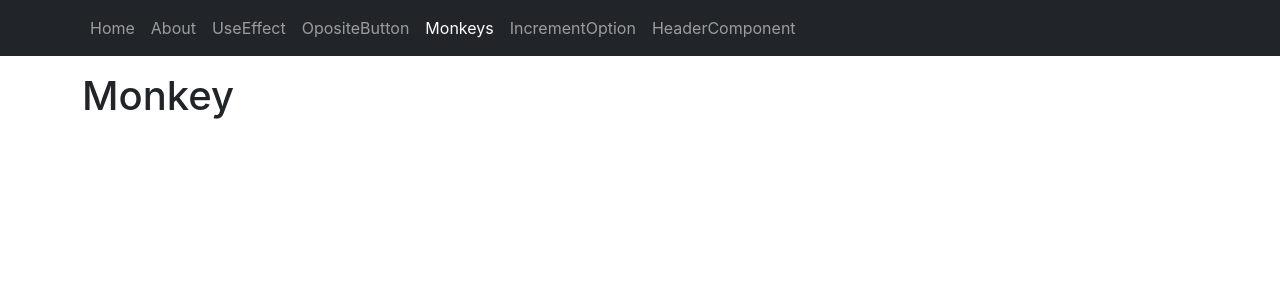
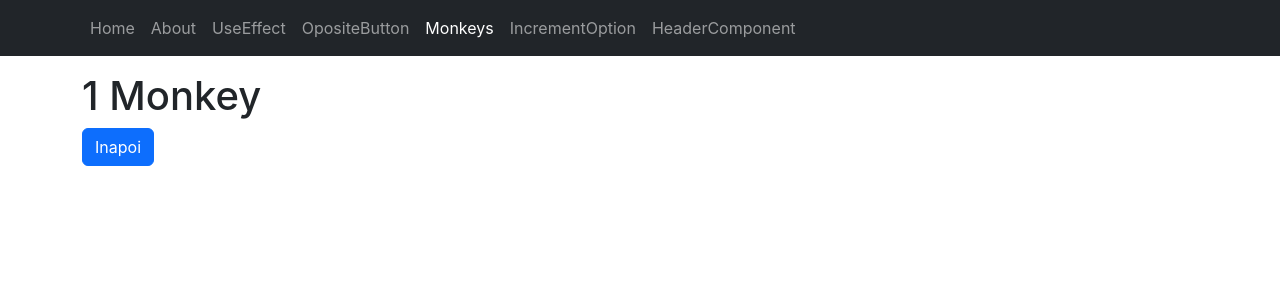
Before and after one commit to brateanugeorgeflorin/react-sda-course, a React (Create React App) app: page /monkeys/1 in a window 1280 px wide. Shown: the top 300 px of the page. Built offline with nearby package versions, Linux system fonts and the light colour scheme.

Commit message:
working on monkey example post / archive

```diff
--- a/src/components/HeaderComponent.js
+++ b/src/components/HeaderComponent.js
@@ -18,7 +18,7 @@ export const HeaderComponent = (props) => {
 
     return (
         <>
-            <header className="App-header container">
+            <header className="App-header container pt-3">
                 <h1>HeaderComponent</h1>
                 <h2 className="mt-5">
                     Incrementare consola vs incrementare in HTML
--- a/src/components/Monkey.js
+++ b/src/components/Monkey.js
@@ -1,7 +1,14 @@
+import { useNavigate, useParams } from "react-router-dom"
+
 export const Monkey = () => {
+    const param = useParams();
+    const navigate = useNavigate();
+
     return (
+
         <div className="container pt-3">
-            <h1>Monkey</h1>
+            <h1>{param.id} Monkey</h1>
+            <button className="btn btn-primary" onClick={() => navigate('/monkeys')}>Inapoi</button>
         </div>
         )
 }
```
